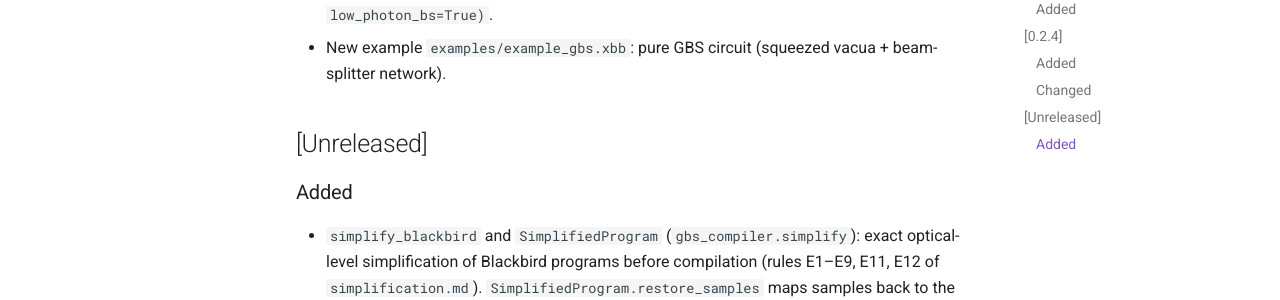
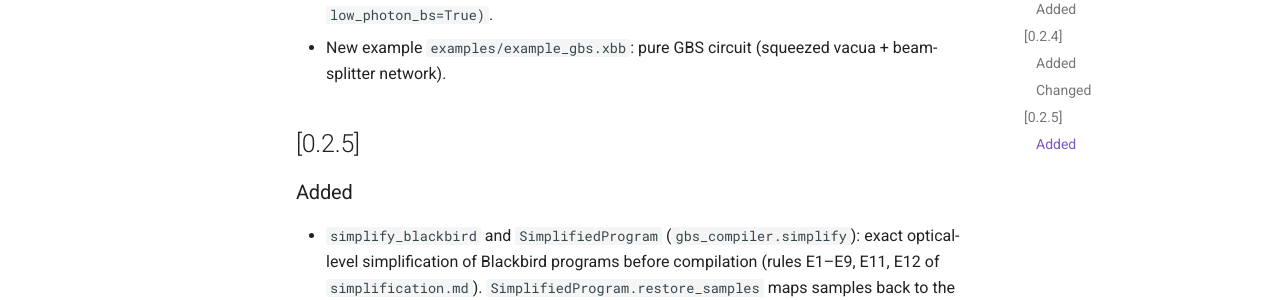
Before and after one commit to Quantum-Cosmos-Lab/gbs-compiler, an MkDocs documentation site: the page built from docs/changelog.md, in a window 1280 px wide and 900 px high, scrolled down 1879 px. Shown: the part 368-668 px from the top of the window. Built offline with MkDocs 1.6.1 and Material for MkDocs 9.7.7, drawn with Linux system fonts in a browser that asks for light colours; comment, search, counter and statistics services are not loaded.

Commit message:
fix: version number

```diff
--- a/docs/changelog.md
+++ b/docs/changelog.md
@@ -66,7 +66,7 @@
 - `BeamSplitter.gate_decomposition` accepts `low_photon=True` (cutoff 4): approximate circuit exact for inputs with at most 3 photons (24 instead of 28 two-qubit gates; 8 combined with `even_input`). Enabled in the compiler with `CompilerGBS(fock_cutoff=4, low_photon_bs=True)`.
 - New example `examples/example_gbs.xbb`: pure GBS circuit (squeezed vacua + beam-splitter network).
 
-## [Unreleased]
+## [0.2.5]
 
 ### Added
 
--- a/pyproject.toml
+++ b/pyproject.toml
@@ -1,6 +1,6 @@
 [project]
 name = "gbs-compiler"
-version = "0.2.4"
+version = "0.2.5"
 license = "Apache-2.0"
 description = "Compiler for translating Blackbird quantum optics programs into qubit-based OpenQASM circuits via truncated Fock space encoding."
 readme = "README.md"
```
